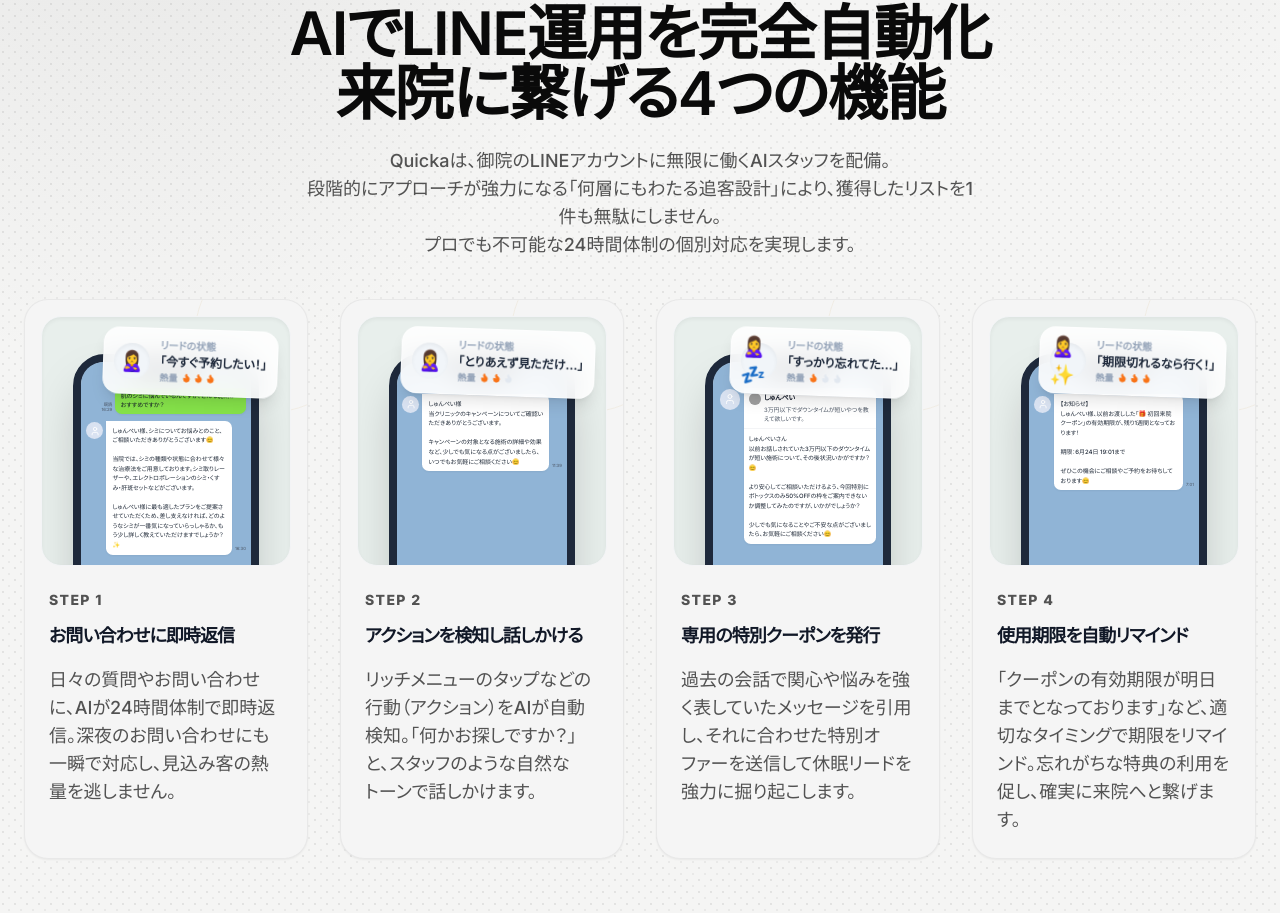
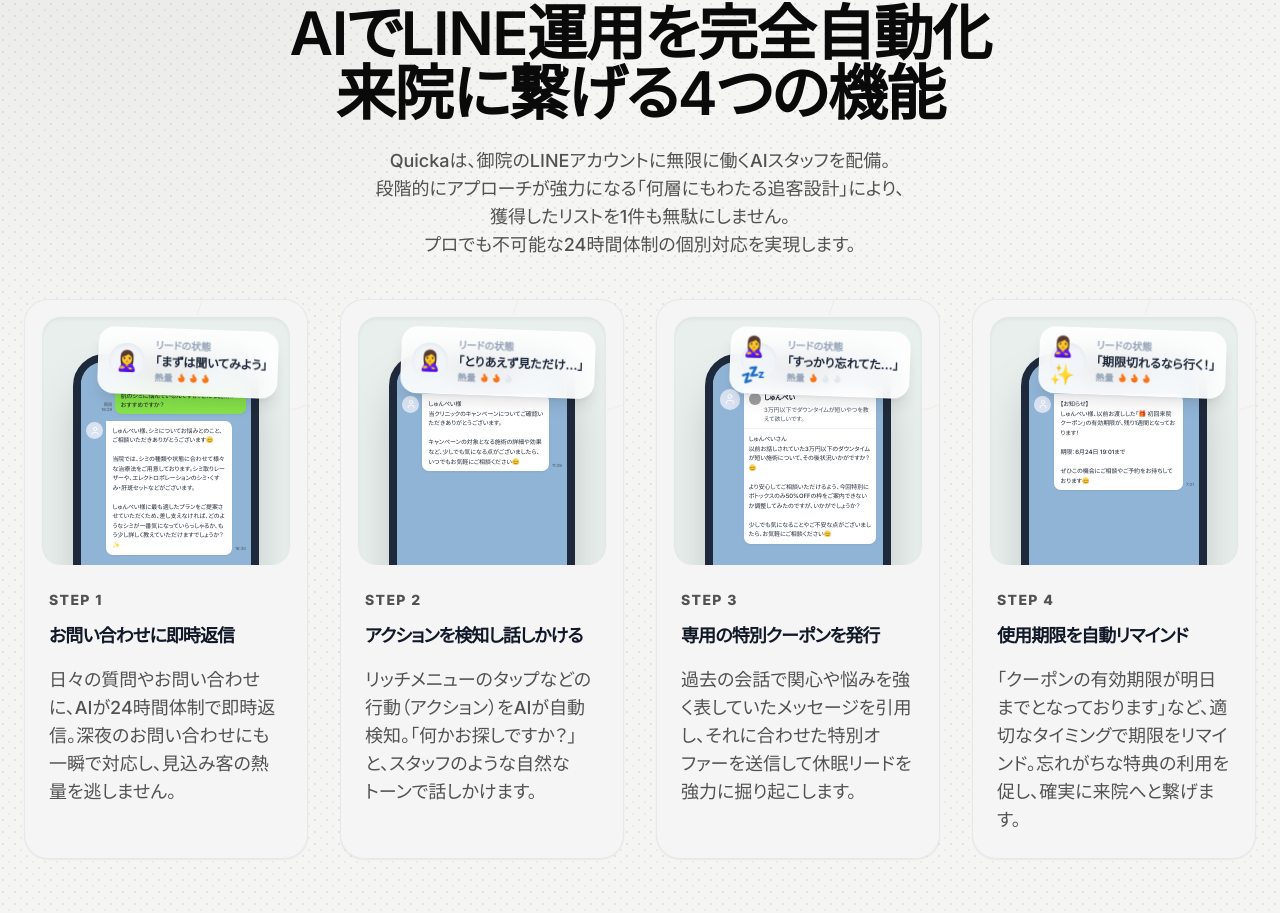
Before and after one commit to mikamishunpei/quicka-sdr-lp, a React (Vite) app: page /clinic in a window 1280 px wide. Shown: the part 2198-3111 px from the top of the page. Built offline with nearby package versions, Linux system fonts and the light colour scheme; grey boxes are pictures that could not be loaded.

Commit message:
Adjust line break in Hero description and update Step 1 target state text

```diff
--- a/src/components/clinic/ClinicSolution.tsx
+++ b/src/components/clinic/ClinicSolution.tsx
@@ -15,7 +15,8 @@ export function ClinicSolution() {
       description={
         <>
           Quickaは、御院のLINEアカウントに無限に働くAIスタッフを配備。<br />
-          段階的にアプローチが強力になる「何層にもわたる追客設計」により、獲得したリストを1件も無駄にしません。<br className="hidden md:block" />
+          段階的にアプローチが強力になる「何層にもわたる追客設計」により、<br />
+          獲得したリストを1件も無駄にしません。<br className="hidden md:block" />
           プロでも不可能な24時間体制の個別対応を実現します。
         </>
       }
@@ -34,7 +35,7 @@ export function ClinicSolution() {
         {
           title: "お問い合わせに即時返信",
           targetStateEmoji: "🙎‍♀️",
-          targetStateText: "「今すぐ予約したい！」",
+          targetStateText: "「まずは聞いてみよう」",
           heatLevel: 3,
           description: "日々の質問やお問い合わせに、AIが24時間体制で即時返信。深夜のお問い合わせにも一瞬で対応し、見込み客の熱量を逃しません。",
           icon: <Zap className="w-6 h-6 text-brand-gold" />,
```
